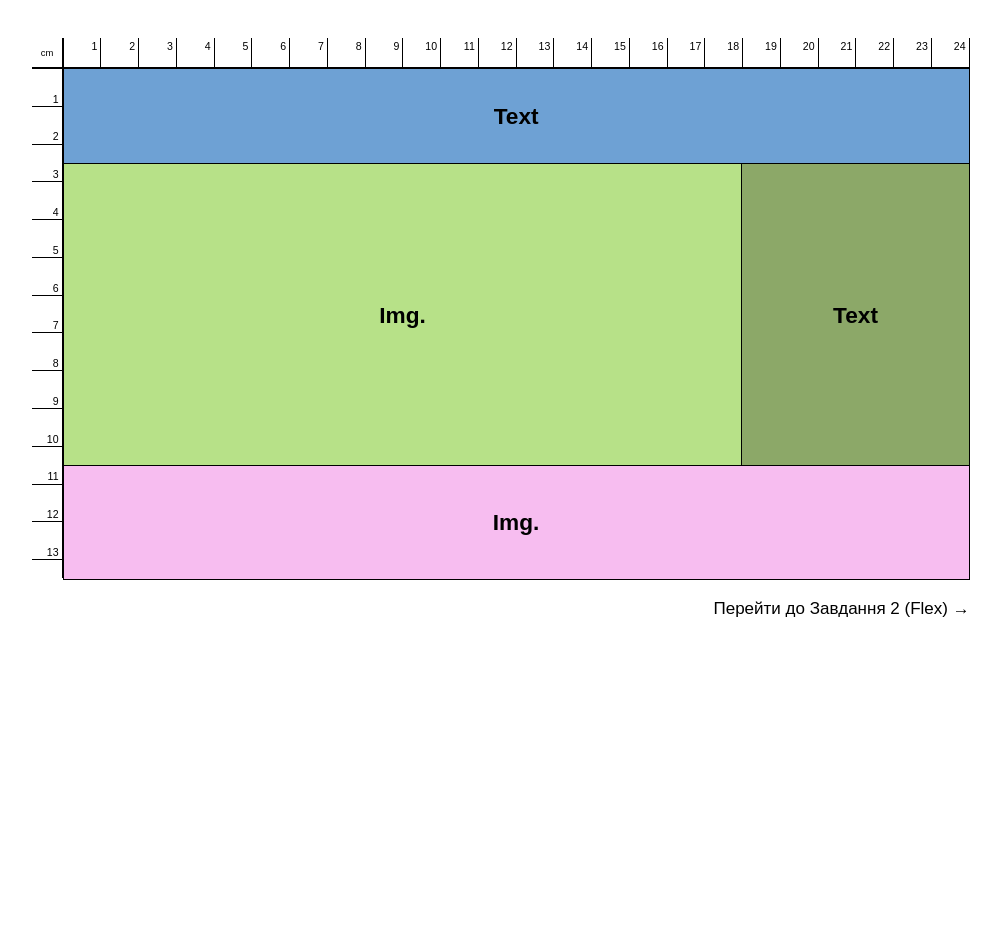
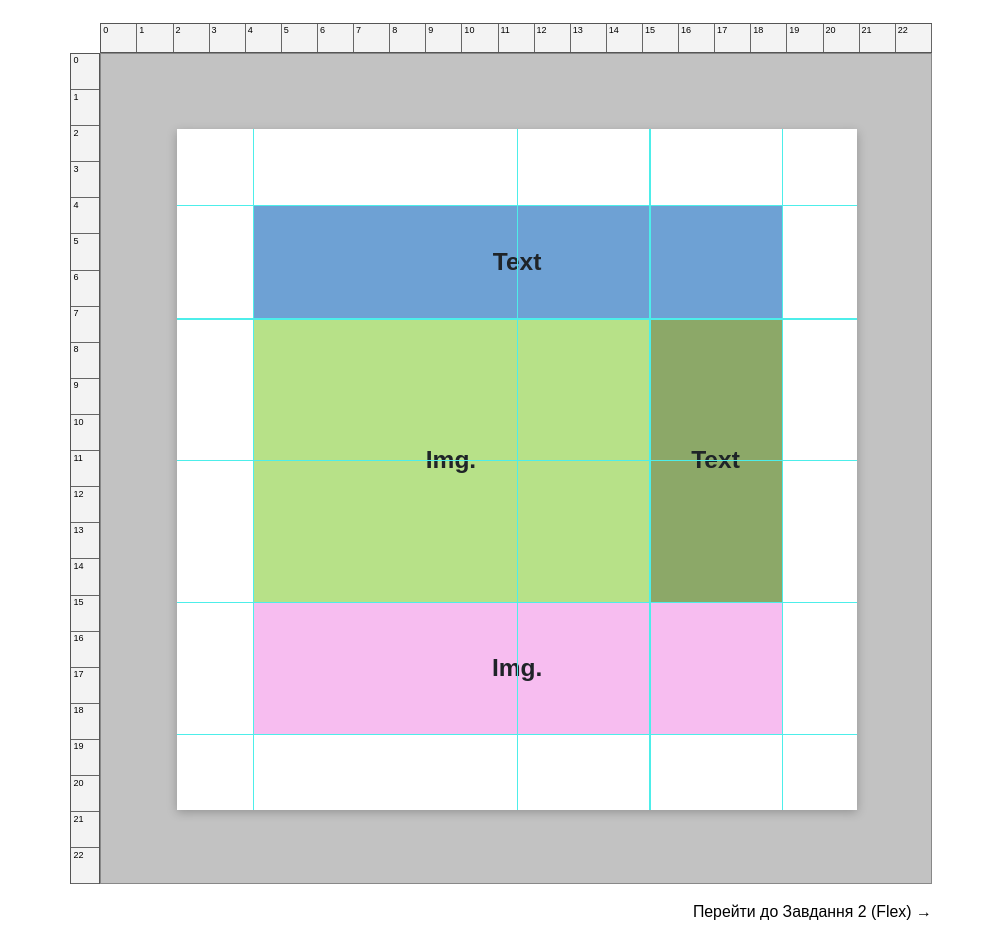
Before and after one commit to kuznietsov-vlad/LAB-3_Kuznietsov_Vlad_IS_44, a plain HTML site: page index.html in a window 1280 px wide. Shown: the whole page, without its empty margins (139-1140 px from the left). Before the commit the page ends 800 px from the top, so only its background shows below. Drawn offline with Linux system fonts and the light colour scheme.

Commit message:
Lab 3: Ended version

```diff
--- a/index.html
+++ b/index.html
@@ -8,23 +8,40 @@
 </head>
 <body>
 
-    <div class="ruler-wrapper">
-        <div class="ruler-corner">cm</div>
-
+    <div class="workspace">
+        <!-- Верхня горизонтальна лінійка (0..22 см) -->
         <div class="ruler-top">
-            <span>1</span><span>2</span><span>3</span><span>4</span><span>5</span><span>6</span>
-            <span>7</span><span>8</span><span>9</span><span>10</span><span>11</span><span>12</span>
-            <span>13</span><span>14</span><span>15</span><span>16</span><span>17</span><span>18</span>
-            <span>19</span><span>20</span><span>21</span><span>22</span><span>23</span><span>24</span>
+            <span>0</span><span>1</span><span>2</span><span>3</span><span>4</span><span>5</span>
+            <span>6</span><span>7</span><span>8</span><span>9</span><span>10</span><span>11</span>
+            <span>12</span><span>13</span><span>14</span><span>15</span><span>16</span><span>17</span>
+            <span>18</span><span>19</span><span>20</span><span>21</span><span>22</span>
         </div>
 
+        <!-- Ліва вертикальна лінійка (0..22 см) -->
         <div class="ruler-left">
-            <span>1</span><span>2</span><span>3</span><span>4</span><span>5</span><span>6</span>
-            <span>7</span><span>8</span><span>9</span><span>10</span><span>11</span><span>12</span>
-            <span>13</span>
+            <span>0</span><span>1</span><span>2</span><span>3</span><span>4</span><span>5</span>
+            <span>6</span><span>7</span><span>8</span><span>9</span><span>10</span><span>11</span>
+            <span>12</span><span>13</span><span>14</span><span>15</span><span>16</span><span>17</span>
+            <span>18</span><span>19</span><span>20</span><span>21</span><span>22</span>
         </div>
 
-        <div class="container">
+        <!-- Сірий квадрат із білим аркушем усередині -->
+        <div class="gray-square">
+            <div class="white-sheet">
+                <!-- Блакитні направляючі (горизонтальні та вертикальні) -->
+                <div class="guide-h g-h-1"></div>
+                <div class="guide-h g-h-2"></div>
+                <div class="guide-h g-h-3"></div>
+                <div class="guide-h g-h-4"></div>
+                <div class="guide-h g-h-5"></div>
+
+                <div class="guide-v g-v-1"></div>
+                <div class="guide-v g-v-2"></div>
+                <div class="guide-v g-v-3"></div>
+                <div class="guide-v g-v-4"></div>
+
+                <!-- Темплейт Варіанта 7 (Float + % ширина) -->
+                <div class="template-box">
                     <header class="header-text">
                         <h2>Text</h2>
                     </header>
@@ -44,6 +61,8 @@
                     </footer>
                 </div>
             </div>
+        </div>
+    </div>
 
     <div class="nav-links">
         <a href="flex.html">Перейти до Завдання 2 (Flex) &rarr;</a>
--- a/zavd1_style.css
+++ b/zavd1_style.css
@@ -8,140 +8,188 @@ body {
     font-family: Arial, sans-serif;
     background-color: #ffffff;
     color: #000000;
-    padding: 1cm;
+    padding: 0.6cm;
 }
 
-.ruler-wrapper {
+/* Загальна область з лінійками (0.8cm лінійки + 22cm сірий квадрат) */
+.workspace {
     position: relative;
-    width: 24.8cm;
+    width: 22.8cm;
+    height: 22.8cm;
     margin: 0 auto;
     padding-top: 0.8cm;
     padding-left: 0.8cm;
-}
-
-.ruler-corner {
-    position: absolute;
-    top: 0;
-    left: 0;
-    width: 0.8cm;
-    height: 0.8cm;
-    border-right: 0.03cm solid #000000;
-    border-bottom: 0.03cm solid #000000;
-    font-size: 0.25cm;
-    display: flex;
-    align-items: center;
-    justify-content: center;
     background-color: #ffffff;
 }
 
+/* Верхня горизонтальна лінійка */
 .ruler-top {
     position: absolute;
     top: 0;
     left: 0.8cm;
-    width: 24cm;
+    width: 22cm;
     height: 0.8cm;
     display: flex;
-    border-bottom: 0.03cm solid #000000;
-    border-left: 0.03cm solid #000000;
-    background-color: #ffffff;
+    border-top: 0.03cm solid #555555;
+    border-bottom: 0.03cm solid #555555;
+    border-left: 0.03cm solid #555555;
+    background-color: #f3f3f3;
+    z-index: 10;
 }
 
 .ruler-top span {
     width: 1cm;
     height: 100%;
-    border-right: 0.03cm solid #000000;
-    font-size: 0.28cm;
-    text-align: right;
-    padding-right: 0.08cm;
-    padding-top: 0.05cm;
+    border-right: 0.03cm solid #666666;
+    font-size: 0.24cm;
+    padding-left: 0.05cm;
+    padding-top: 0.04cm;
 }
 
+/* Ліва вертикальна лінійка */
 .ruler-left {
     position: absolute;
     top: 0.8cm;
     left: 0;
     width: 0.8cm;
-    height: 13.5cm;
+    height: 22cm;
     display: flex;
     flex-direction: column;
-    border-right: 0.03cm solid #000000;
-    border-top: 0.03cm solid #000000;
-    background-color: #ffffff;
+    border-left: 0.03cm solid #555555;
+    border-right: 0.03cm solid #555555;
+    border-top: 0.03cm solid #555555;
+    background-color: #f3f3f3;
+    z-index: 10;
 }
 
 .ruler-left span {
     height: 1cm;
     width: 100%;
-    border-bottom: 0.03cm solid #000000;
-    font-size: 0.28cm;
-    display: flex;
-    align-items: flex-end;
-    justify-content: flex-end;
-    padding-right: 0.08cm;
-    padding-bottom: 0.03cm;
+    border-bottom: 0.03cm solid #666666;
+    font-size: 0.24cm;
+    padding-left: 0.06cm;
+    padding-top: 0.04cm;
 }
 
-.container {
-    width: 24cm;
-    max-width: 100%;
-    margin: 0;
-    border: 0.03cm solid #000000;
+/* Сірий квадрат (22cm x 22cm) */
+.gray-square {
+    position: relative;
+    width: 22cm;
+    height: 22cm;
+    background-color: #c2c2c2;
+    padding: 2cm;
+    border: 0.03cm solid #888888;
+    overflow: hidden;
+}
+
+/* Білий аркуш усередині сірого квадрата (18cm x 18cm) */
+.white-sheet {
+    position: relative;
+    width: 18cm;
+    height: 18cm;
     background-color: #ffffff;
+    box-shadow: 0 0.08cm 0.25cm rgba(0, 0, 0, 0.25);
+    padding: 2cm;
+}
+
+/* Темплейт Варіанта 7 (14cm ширини x 14cm висоти всередині білого аркуша) */
+.template-box {
+    position: relative;
+    width: 14cm;
+    margin: 0 auto;
+    z-index: 2;
 }
 
 h2 {
-    color: #000000;
-    font-size: 0.6cm;
+    color: #1f2428;
+    font-size: 0.65cm;
+    font-weight: 700;
 }
 
+/* Верхній блок Text (100% ширини) */
 .header-text {
     width: 100%;
-    height: 2.5cm;
+    height: 3cm;
     background-color: #6ea1d4;
-    border-bottom: 0.03cm solid #000000;
     text-align: center;
-    line-height: 2.5cm;
+    line-height: 3cm;
+}
+
+/* Середній ряд: Img. (75%) + Text (25%) */
+.middle-row {
+    width: 100%;
 }
 
 .content-img {
     float: left;
     width: 75%;
-    height: 8cm;
+    height: 7.5cm;
     background-color: #b7e188;
-    border-right: 0.03cm solid #000000;
-    border-bottom: 0.03cm solid #000000;
     text-align: center;
-    line-height: 8cm;
+    line-height: 7.5cm;
 }
 
 .sidebar-text {
     float: right;
     width: 25%;
-    height: 8cm;
+    height: 7.5cm;
     background-color: #8ca868;
-    border-bottom: 0.03cm solid #000000;
     text-align: center;
-    line-height: 8cm;
+    line-height: 7.5cm;
 }
 
 .clear {
     clear: both;
 }
 
+/* Нижній блок Img. (100% ширини) */
 .footer-img {
     width: 100%;
-    height: 3cm;
+    height: 3.5cm;
     background-color: #f7bdf0;
     text-align: center;
-    line-height: 3cm;
+    line-height: 3.5cm;
 }
 
+/* Блакитні направляючі строго в межах білого аркуша */
+.guide-h,
+.guide-v {
+    position: absolute;
+    background-color: #4deeea;
+    pointer-events: none;
+    z-index: 5;
+}
+
+.guide-h {
+    left: 0;
+    width: 100%;
+    height: 0.03cm;
+}
+
+.guide-v {
+    top: 0;
+    height: 100%;
+    width: 0.03cm;
+}
+
+/* Горизонтальні лінії */
+.g-h-1 { top: 2cm; }     /* Верхній край макета */
+.g-h-2 { top: 5cm; }     /* Межа шапки та середнього ряду */
+.g-h-3 { top: 8.75cm; }  /* Центральна вісь */
+.g-h-4 { top: 12.5cm; }  /* Межа середнього ряду та підвалу */
+.g-h-5 { top: 16cm; }    /* Нижній край макета */
+
+/* Вертикальні лінії */
+.g-v-1 { left: 2cm; }    /* Лівий край макета */
+.g-v-2 { left: 9cm; }    /* Центральна вісь аркуша */
+.g-v-3 { left: 12.5cm; } /* Межа 75% / 25% */
+.g-v-4 { left: 16cm; }   /* Правий край макета */
+
 .nav-links {
-    width: 24.8cm;
-    max-width: 100%;
+    width: 22.8cm;
     margin: 0.5cm auto 0;
     text-align: right;
-    font-size: 0.45cm;
+    font-size: 0.42cm;
 }
 
 .nav-links a {
--- a/zavd2_style-flex.css
+++ b/zavd2_style-flex.css
@@ -8,143 +8,185 @@ body {
     font-family: Arial, sans-serif;
     background-color: #ffffff;
     color: #000000;
-    padding: 1cm;
+    padding: 0.6cm;
 }
 
-.ruler-wrapper {
+/* Загальна область з лінійками (0.8cm лінійки + 22cm сірий квадрат) */
+.workspace {
     position: relative;
-    width: 24.8cm;
+    width: 22.8cm;
+    height: 22.8cm;
     margin: 0 auto;
     padding-top: 0.8cm;
     padding-left: 0.8cm;
-}
-
-.ruler-corner {
-    position: absolute;
-    top: 0;
-    left: 0;
-    width: 0.8cm;
-    height: 0.8cm;
-    border-right: 0.03cm solid #000000;
-    border-bottom: 0.03cm solid #000000;
-    font-size: 0.25cm;
-    display: flex;
-    align-items: center;
-    justify-content: center;
     background-color: #ffffff;
 }
 
+/* Верхня горизонтальна лінійка */
 .ruler-top {
     position: absolute;
     top: 0;
     left: 0.8cm;
-    width: 24cm;
+    width: 22cm;
     height: 0.8cm;
     display: flex;
-    border-bottom: 0.03cm solid #000000;
-    border-left: 0.03cm solid #000000;
-    background-color: #ffffff;
+    border-top: 0.03cm solid #555555;
+    border-bottom: 0.03cm solid #555555;
+    border-left: 0.03cm solid #555555;
+    background-color: #f3f3f3;
+    z-index: 10;
 }
 
 .ruler-top span {
     width: 1cm;
     height: 100%;
-    border-right: 0.03cm solid #000000;
-    font-size: 0.28cm;
-    text-align: right;
-    padding-right: 0.08cm;
-    padding-top: 0.05cm;
+    border-right: 0.03cm solid #666666;
+    font-size: 0.24cm;
+    padding-left: 0.05cm;
+    padding-top: 0.04cm;
 }
 
+/* Ліва вертикальна лінійка */
 .ruler-left {
     position: absolute;
     top: 0.8cm;
     left: 0;
     width: 0.8cm;
-    height: 13.5cm;
+    height: 22cm;
     display: flex;
     flex-direction: column;
-    border-right: 0.03cm solid #000000;
-    border-top: 0.03cm solid #000000;
-    background-color: #ffffff;
+    border-left: 0.03cm solid #555555;
+    border-right: 0.03cm solid #555555;
+    border-top: 0.03cm solid #555555;
+    background-color: #f3f3f3;
+    z-index: 10;
 }
 
 .ruler-left span {
     height: 1cm;
     width: 100%;
-    border-bottom: 0.03cm solid #000000;
-    font-size: 0.28cm;
-    display: flex;
-    align-items: flex-end;
-    justify-content: flex-end;
-    padding-right: 0.08cm;
-    padding-bottom: 0.03cm;
+    border-bottom: 0.03cm solid #666666;
+    font-size: 0.24cm;
+    padding-left: 0.06cm;
+    padding-top: 0.04cm;
 }
 
-.container {
+.gray-square {
+    position: relative;
+    width: 22cm;
+    height: 22cm;
+    background-color: #c2c2c2;
+    padding: 2cm;
+    border: 0.03cm solid #888888;
+    overflow: hidden;
+}
+
+.white-sheet {
+    position: relative;
+    width: 18cm;
+    height: 18cm;
+    background-color: #ffffff;
+    box-shadow: 0 0.08cm 0.25cm rgba(0, 0, 0, 0.25);
+    padding: 2cm;
+}
+
+/* Темплейт на Flex */
+.template-box {
+    position: relative;
     display: flex;
     flex-direction: column;
-    width: 24cm;
-    max-width: 100%;
-    margin: 0;
-    border: 0.03cm solid #000000;
-    background-color: #ffffff;
+    width: 14cm;
+    margin: 0 auto;
+    z-index: 2;
 }
 
 h2 {
-    color: #000000;
-    font-size: 0.6cm;
+    color: #1f2428;
+    font-size: 0.65cm;
+    font-weight: 700;
 }
 
+/* Верхній блок Text */
 .header-text {
     display: flex;
     justify-content: center;
     align-items: center;
     width: 100%;
-    height: 2.5cm;
+    height: 3cm;
     background-color: #6ea1d4;
-    border-bottom: 0.03cm solid #000000;
 }
 
+/* Середній ряд на Flexbox */
 .middle-flex {
     display: flex;
     width: 100%;
-    height: 8cm;
+    height: 7.5cm;
 }
 
 .content-img {
     display: flex;
     justify-content: center;
     align-items: center;
-    width: 18cm;
+    width: 10.5cm;
     background-color: #b7e188;
-    border-right: 0.03cm solid #000000;
-    border-bottom: 0.03cm solid #000000;
 }
 
 .sidebar-text {
     display: flex;
     justify-content: center;
     align-items: center;
-    width: 6cm;
+    width: 3.5cm;
     background-color: #8ca868;
-    border-bottom: 0.03cm solid #000000;
 }
 
+/* Нижній блок Img. */
 .footer-img {
     display: flex;
     justify-content: center;
     align-items: center;
     width: 100%;
-    height: 3cm;
+    height: 3.5cm;
     background-color: #f7bdf0;
 }
 
+/* Блакитні направляючі строго в межах білого аркуша */
+.guide-h,
+.guide-v {
+    position: absolute;
+    background-color: #4deeea;
+    pointer-events: none;
+    z-index: 5;
+}
+
+.guide-h {
+    left: 0;
+    width: 100%;
+    height: 0.03cm;
+}
+
+.guide-v {
+    top: 0;
+    height: 100%;
+    width: 0.03cm;
+}
+
+/* Горизонтальні лінії */
+.g-h-1 { top: 2cm; }
+.g-h-2 { top: 5cm; }
+.g-h-3 { top: 8.75cm; }
+.g-h-4 { top: 12.5cm; }
+.g-h-5 { top: 16cm; }
+
+/* Вертикальні лінії */
+.g-v-1 { left: 2cm; }
+.g-v-2 { left: 9cm; }
+.g-v-3 { left: 12.5cm; }
+.g-v-4 { left: 16cm; }
+
 .nav-links {
-    width: 24.8cm;
-    max-width: 100%;
+    width: 22.8cm;
     margin: 0.5cm auto 0;
-    font-size: 0.45cm;
+    font-size: 0.42cm;
 }
 
 .nav-links a {
```
Also changed, not shown: flex.html (+30 -11 lines). Lines whose indentation alone changed are shown as unchanged.
